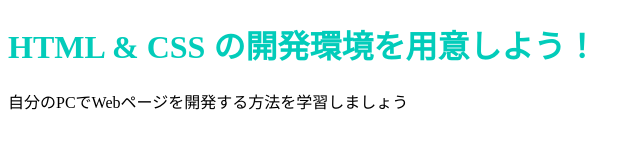
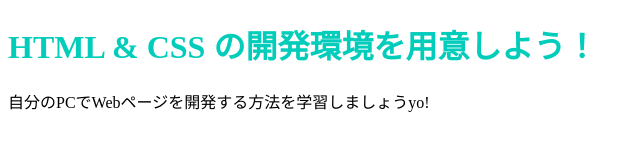
Before and after one commit to YUNOMICHAN/.github.io, a plain HTML site: page index.html in a window 1280 px wide. Shown: the full height of the page, 0-640 px from the left. Drawn offline with Linux system fonts and the light colour scheme.

Commit message:
Update index.html

```diff
--- a/index.html
+++ b/index.html
@@ -7,6 +7,6 @@
   </head>
   <body>
     <h1 class="title">HTML & CSS の開発環境を用意しよう！</h1>
-    <p>自分のPCでWebページを開発する方法を学習しましょう</p>
+    <p>自分のPCでWebページを開発する方法を学習しましょうyo!</p>
   </body>
 </html>
```
